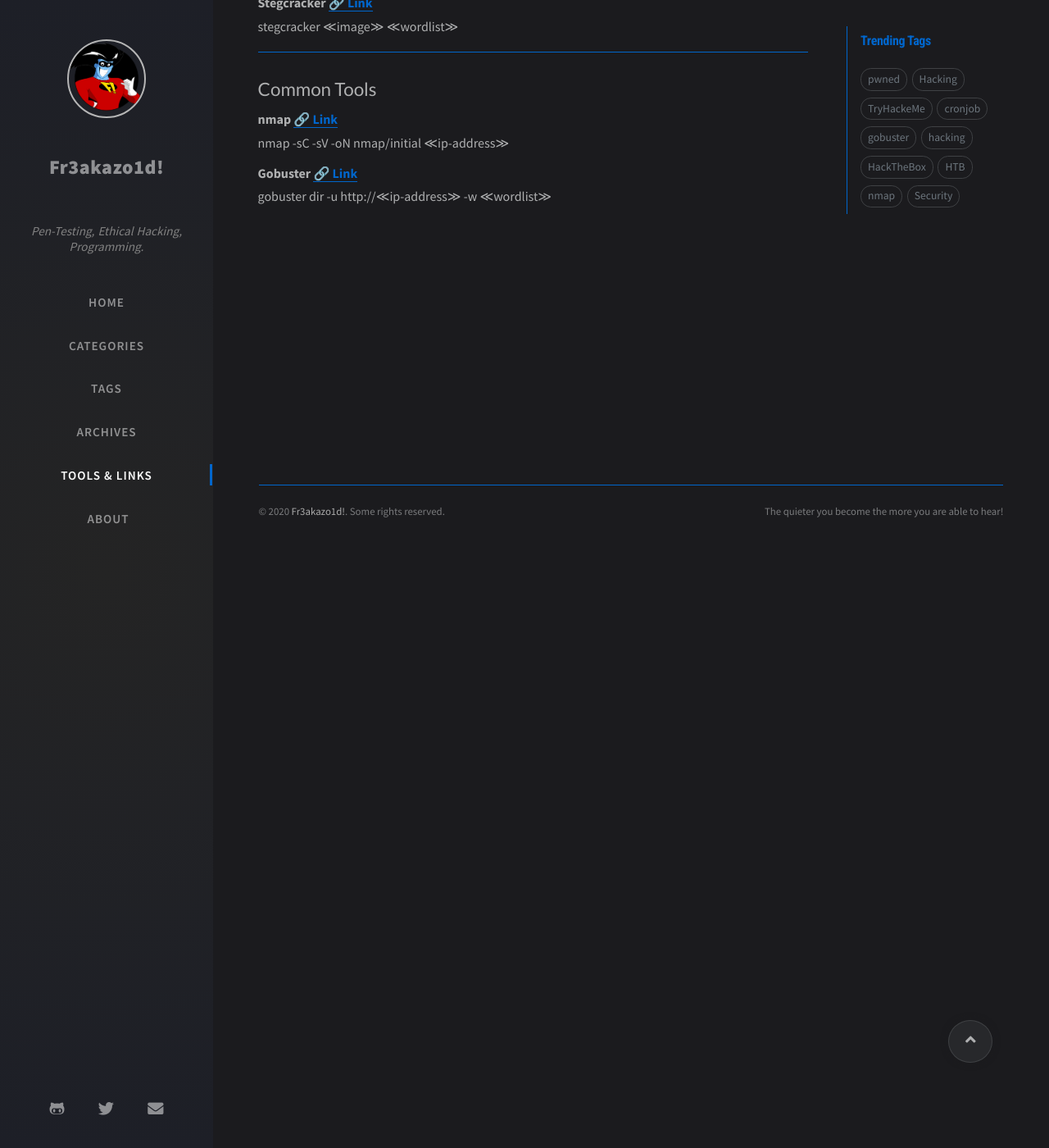
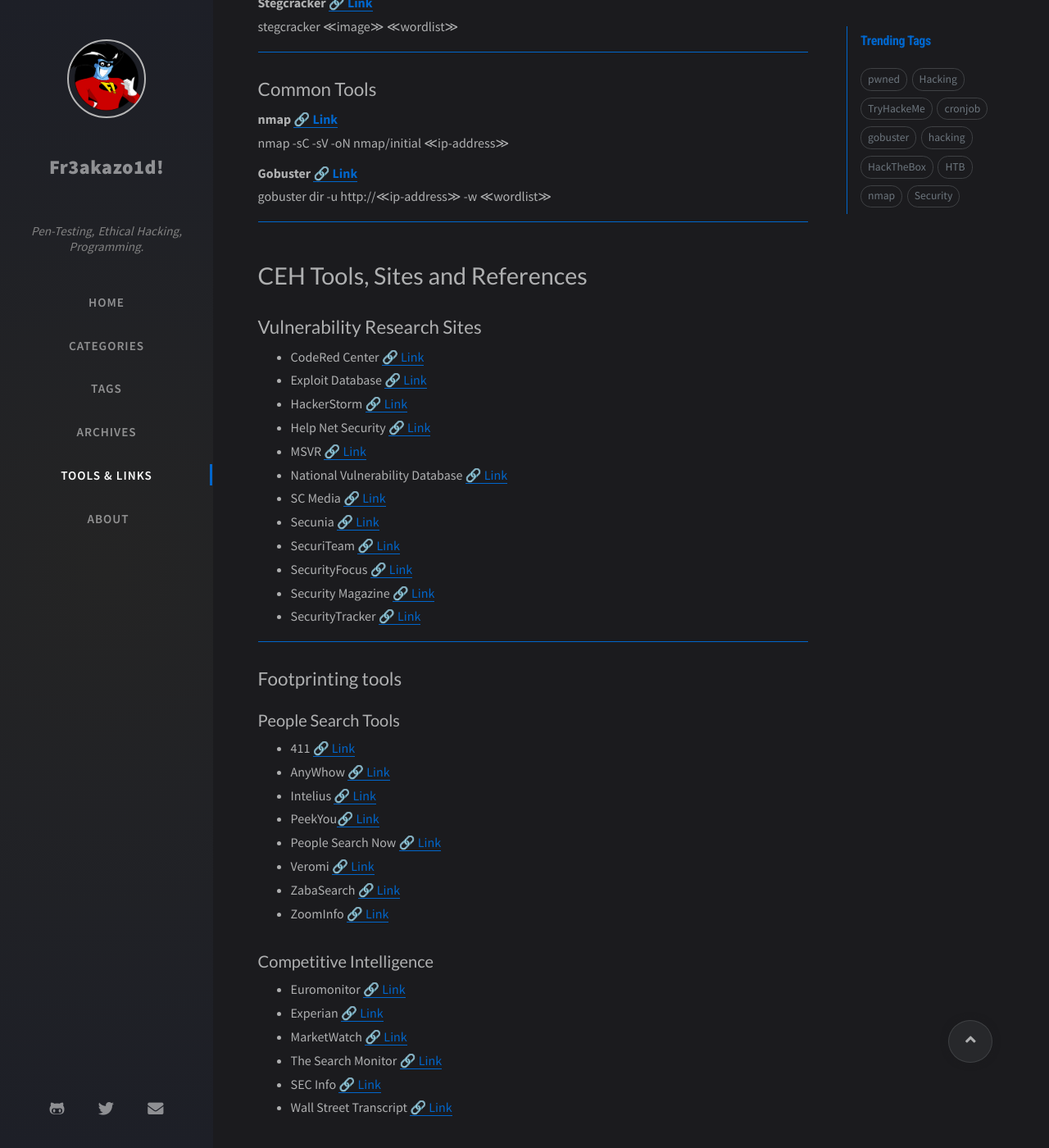
Before and after one commit to fr3akazo1d/old-page, a Jekyll site: the page built from tabs/tools.md, in a window 1280 px wide and 1400 px high, scrolled down 729 px. Shown: the whole window at 82% size. Built offline with Jekyll 4.4.1, drawn with Linux system fonts in a browser that asks for light colours; nearby versions of some CDN libraries; comment, search, counter and statistics services are not loaded.

Commit message:
new Files

```diff
--- a/tabs/tools.md
+++ b/tabs/tools.md
@@ -43,3 +43,47 @@ title: Tools & Links
 	<dt>Gobuster <a href="https://tools.kali.org/web-applications/gobuster" target="_blank">&#x1f517; Link</a></dt>
 	<dd>gobuster dir -u http://&#8810;ip-address&#8811; -w &#8810;wordlist&#8811;</dd>
 </dl>
+
+<hr>
+
+<h1>CEH Tools, Sites and References</h1>
+<h2>Vulnerability Research Sites</h2>
+<ul>
+	<li>CodeRed Center <a href="www.eccouncil.org" target="_blank">&#x1f517; Link</a></li>
+	<li>Exploit Database <a href="www.exploit-db.com" target="_blank">&#x1f517; Link</a></li>
+	<li>HackerStorm <a href="hackerstrom.co.uk" target="_blank">&#x1f517; Link</a></li>
+	<li>Help Net Security <a href="www.net-security.org" target="_blank">&#x1f517; Link</a></li>
+	<li>MSVR <a href="https://technet.microsoft.com" target="_blank">&#x1f517; Link</a></li>
+	<li>National Vulnerability Database <a href="http://nvd.nist.gov" target="_blank">&#x1f517; Link</a></li>
+	<li>SC Media <a href="www.scmagazine.com" target="_blank">&#x1f517; Link</a></li>
+	<li>Secunia <a href="www.secunia.com" target="_blank">&#x1f517; Link</a></li>
+	<li>SecuriTeam <a href="www.securiteam.com" target="_blank">&#x1f517; Link</a></li>
+	<li>SecurityFocus <a href="www.securityfocus.com" target="_blank">&#x1f517; Link</a></li>
+	<li>Security Magazine <a href="www.securitymagazine.com" target="_blank">&#x1f517; Link</a></li>
+	<li>SecurityTracker <a href="www.securitytracker.com" target="_blank">&#x1f517; Link</a></li>
+</ul>
+<hr>
+<h2>Footprinting tools</h2>
+
+<h3>People Search Tools</h3>
+<ul>
+	<li>411 <a href="www.411.com" target="_blank">&#x1f517; Link</a></li>
+	<li>AnyWhow <a href="www.anywho.com" target="_blank">&#x1f517; Link</a></li>
+	<li>Intelius <a href="www.intelius.com" target="_blank">&#x1f517; Link</a></li>
+	<li>PeekYou<a href="www.peekyou.com" target="_blank">&#x1f517; Link</a></li>
+	<li>People Search Now <a href="peoplesearchnow.com" target="_blank">&#x1f517; Link</a></li>
+	<li>Veromi <a href="www.veromi.net" target="_blank">&#x1f517; Link</a></li>
+	<li>ZabaSearch <a href="www.zabasearch.com" target="_blank">&#x1f517; Link</a></li>
+	<li>ZoomInfo <a href="http://zoominfo.com" target="_blank">&#x1f517; Link</a></li>
+</ul>
+
+
+<h3>Competitive Intelligence</h3>
+<ul>
+	<li>Euromonitor <a href="www.euromonitor.com" target="_blank">&#x1f517; Link</a></li>
+	<li>Experian <a href="www.experian.com" target="_blank">&#x1f517; Link</a></li>
+	<li>MarketWatch <a href="www.marketwatch.com" target="_blank">&#x1f517; Link</a></li>
+	<li>The Search Monitor <a href="www.thesearchmonitor.com" target="_blank">&#x1f517; Link</a></li>
+	<li>SEC Info <a href="www.secinfo.com" target="_blank">&#x1f517; Link</a></li>
+	<li>Wall Street Transcript <a href="www.twst.com" target="_blank">&#x1f517; Link</a></li>
+</ul>
```
Also changed, not shown: tools.html (+45 -0 lines), Gemfile.lock (deleted), 3 other files.
